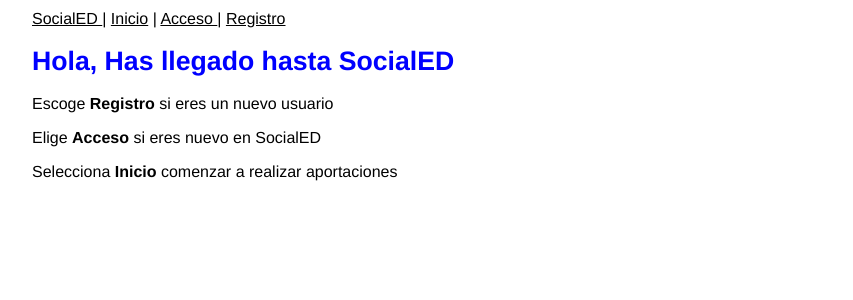
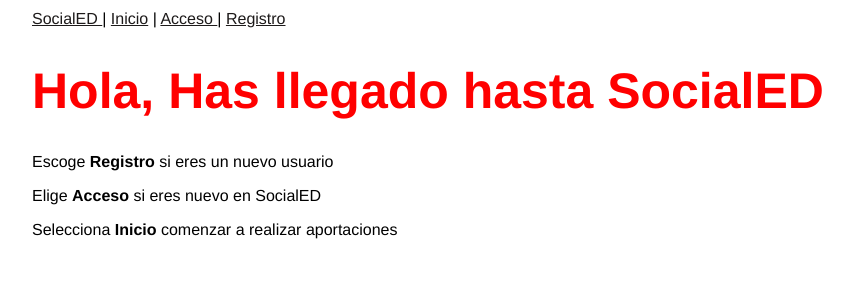
Before and after one commit to JAlbertoLeal/SocialED, a Flask app: page / in a window 1280 px wide. Shown: the top 300 px of the page, without its empty margins (6-859 px from the left). Run offline with Flask 2, Linux system fonts and the light colour scheme.

Commit message:
Cambio estilo

```diff
--- a/static/css/socialed-style.css
+++ b/static/css/socialed-style.css
@@ -9,18 +9,17 @@
   margin: 10px;
 }
 a:link{
- color:black;
+ color:rgb(29, 26, 26);
 
  }
 a:hover {
   color:green;
 }
 h1 {
-   color:blue;
-   font-size:20pt;
+   color:red;
+   font-size:50px
+}
 
-
-}
 form {
 
 
```
